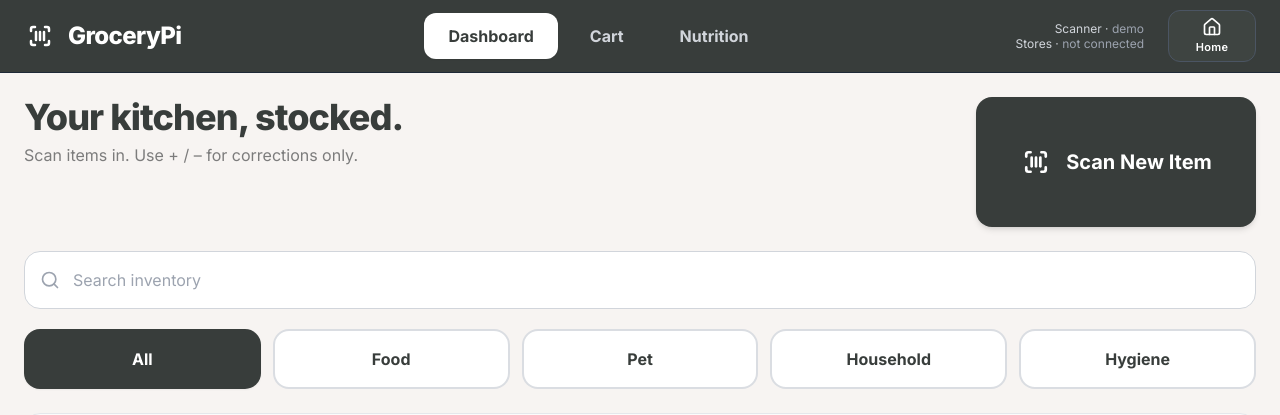
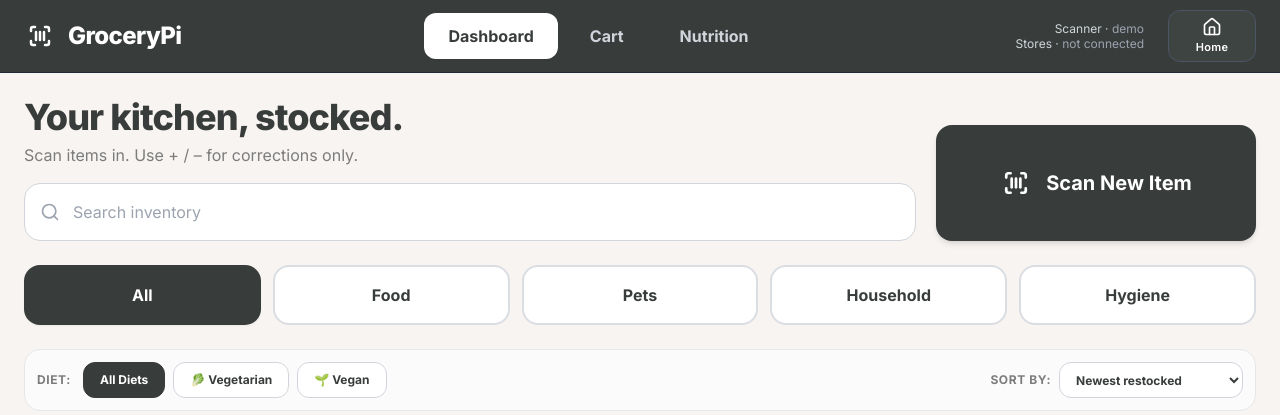
Before and after one commit to OCE-Cinna/grocerypi, a React (Vite) app in the folder frontend/: page / in a window 1280 px wide. Shown: the top 415 px of the page. Built offline with nearby package versions, Linux system fonts and the light colour scheme; no server answers.

Commit message:
Align Dashboard layout, Delete modal, and Scan feedback with Figma prototype

```diff
--- a/frontend/src/components/DeleteConfirmModal.jsx
+++ b/frontend/src/components/DeleteConfirmModal.jsx
@@ -21,13 +21,13 @@ export default function DeleteConfirmModal({ item, onConfirm, onCancel }) {
         <div className="grid grid-cols-2 gap-4 mt-8">
           <button
             onClick={onCancel}
-            className="h-16 rounded-2xl border-2 border-gray-300 bg-white hover:bg-gray-50 text-gunmetal font-bold text-lg transition-all active:scale-98 flex items-center justify-center"
+            className="h-16 rounded-2xl border-2 border-gunmetal bg-transparent hover:bg-gray-50 text-gunmetal font-bold text-lg transition-all active:scale-98 flex items-center justify-center cursor-pointer"
           >
             Cancel
           </button>
           <button
             onClick={() => onConfirm(item)}
-            className="h-16 rounded-2xl bg-dustyRose hover:bg-dustyRose-dark text-white font-bold text-lg transition-all active:scale-98 flex items-center justify-center shadow-sm"
+            className="h-16 rounded-2xl bg-dustyRose hover:bg-dustyRose-dark text-gunmetal font-bold text-lg transition-all active:scale-98 flex items-center justify-center shadow-sm cursor-pointer"
           >
             Confirm
           </button>
--- a/frontend/src/components/GroceryCard.jsx
+++ b/frontend/src/components/GroceryCard.jsx
@@ -131,21 +131,21 @@ export default function GroceryCard({ item, activeSortNutrient, onIncrement, onD
         {/* Edit Button */}
         <button
           onClick={() => onEdit(item)}
-          className="w-20 sm:w-24 bg-white hover:bg-gray-50 flex flex-col items-center justify-center text-gray-700 transition-colors border-r border-gray-200 gap-1 active:bg-gray-100"
+          className="w-20 sm:w-24 bg-white hover:bg-gray-50 flex flex-col items-center justify-center text-gunmetal transition-colors border-r border-gray-200 gap-1 active:bg-gray-100 cursor-pointer"
           title="Edit item"
         >
-          <Pencil className="w-4 h-4 stroke-[2]" />
-          <span className="text-xs font-medium">Edit</span>
+          <Pencil className="w-4 h-4 stroke-[2] text-gunmetal" />
+          <span className="text-xs font-medium text-gunmetal">Edit</span>
         </button>
 
-        {/* Delete Button (Dusty Rose) */}
+        {/* Delete Button (Dusty Rose with Gunmetal text/icon) */}
         <button
           onClick={() => onDelete(item)}
-          className="w-20 sm:w-24 bg-dustyRose hover:bg-dustyRose-dark text-white flex flex-col items-center justify-center transition-colors gap-1 active:opacity-90"
+          className="w-20 sm:w-24 bg-dustyRose hover:bg-dustyRose-dark text-gunmetal flex flex-col items-center justify-center transition-colors gap-1 active:opacity-90 cursor-pointer"
           title="Delete item"
         >
-          <Trash2 className="w-4 h-4 stroke-[2]" />
-          <span className="text-xs font-medium text-white">Delete</span>
+          <Trash2 className="w-4 h-4 stroke-[2] text-gunmetal" />
+          <span className="text-xs font-medium text-gunmetal">Delete</span>
         </button>
       </div>
     </div>
--- a/frontend/src/components/ScanFeedbackOverlay.jsx
+++ b/frontend/src/components/ScanFeedbackOverlay.jsx
@@ -15,8 +15,13 @@ export default function ScanFeedbackOverlay({ scanEvent, onUndo, onClose }) {
     .trim();
 
   return (
-    <div className="fixed inset-0 z-50 flex items-center justify-center p-4 bg-gunmetal/60 backdrop-blur-xs select-none">
-      <div className="bg-white rounded-3xl p-8 sm:p-10 max-w-lg w-full shadow-2xl border border-gray-200 text-center relative">
+    <div
+      onClick={(e) => {
+        if (e.target === e.currentTarget && onClose) onClose();
+      }}
+      className="fixed inset-0 z-50 flex items-center justify-center p-4 bg-gunmetal/60 backdrop-blur-xs select-none"
+    >
+      <div className="bg-white rounded-3xl p-8 sm:p-10 max-w-lg w-full shadow-2xl border border-gray-200 text-center relative animate-scale-in">
         {/* Top Lime Cream Check Icon */}
         <div className="w-16 h-16 rounded-2xl bg-limeCream flex items-center justify-center mx-auto mb-5 shadow-xs">
           <Check className="w-9 h-9 stroke-[3] text-gunmetal" />
@@ -41,7 +46,7 @@ export default function ScanFeedbackOverlay({ scanEvent, onUndo, onClose }) {
         <div className="mt-8">
           <button
             onClick={() => onUndo(scanEvent)}
-            className="w-full h-18 rounded-2xl bg-gunmetal hover:bg-gunmetal-dark text-white font-bold text-xl flex items-center justify-center gap-3 active:scale-98 transition-all shadow-md"
+            className="w-full h-18 rounded-2xl bg-gunmetal hover:bg-gunmetal-dark text-white font-bold text-xl flex items-center justify-center gap-3 active:scale-98 transition-all shadow-md cursor-pointer"
           >
             <Undo2 className="w-6 h-6 stroke-[2.5]" />
             <span>Undo</span>
--- a/frontend/src/pages/DashboardPage.jsx
+++ b/frontend/src/pages/DashboardPage.jsx
@@ -2,7 +2,7 @@ import React, { useState, useMemo } from "react";
 import { Search, X } from "lucide-react";
 import GroceryCard from "../components/GroceryCard";
 
-const CATEGORIES = ["All", "Food", "Pet", "Household", "Hygiene"];
+const CATEGORIES = ["All", "Food", "Pets", "Household", "Hygiene"];
 
 export default function DashboardPage({
   items,
@@ -64,21 +64,41 @@ export default function DashboardPage({
 
   return (
     <div className="max-w-[1280px] mx-auto px-4 sm:px-6 py-6 pb-20 select-none">
-      {/* Top Header Row: Title & Large Scan New Item Button */}
-      <div className="flex flex-col md:flex-row md:items-start justify-between gap-4 mb-6">
-        <div>
+      {/* Top Header Row: Left (Title + Subtitle + Search) & Right (Scan New Item) */}
+      <div className="flex flex-col md:flex-row md:items-end justify-between gap-5 mb-6">
+        <div className="flex-1">
           <h2 className="text-3xl sm:text-4xl font-extrabold text-gunmetal tracking-tight">
             Your kitchen, stocked.
           </h2>
           <p className="text-base text-kioskGray mt-1.5 font-normal">
             Scan items in. Use + / – for corrections only.
           </p>
+
+          {/* Search Bar (58px high) */}
+          <div className="relative mt-4">
+            <Search className="absolute left-4 top-1/2 -translate-y-1/2 w-5 h-5 text-gray-400" />
+            <input
+              type="text"
+              value={searchQuery}
+              onChange={(e) => setSearchQuery(e.target.value)}
+              placeholder="Search inventory"
+              className="w-full h-[58px] pl-12 pr-4 bg-white rounded-2xl border border-gray-300 focus:border-gunmetal text-base text-gunmetal placeholder-gray-400 outline-none transition-all shadow-xs"
+            />
+            {searchQuery && (
+              <button
+                onClick={() => setSearchQuery("")}
+                className="absolute right-4 top-1/2 -translate-y-1/2 text-gray-400 hover:text-gunmetal p-1"
+              >
+                <X className="w-5 h-5" />
+              </button>
+            )}
+          </div>
         </div>
 
-        {/* Primary Action Touch Button (140-150px high on Kiosk) */}
+        {/* Primary Action Touch Button (spanning alongside Header & Search on desktop) */}
         <button
           onClick={onOpenScanModal}
-          className="w-full md:w-[280px] h-[100px] md:h-[130px] rounded-2xl bg-gunmetal hover:bg-gunmetal-dark text-white font-bold text-xl flex items-center justify-center gap-3.5 transition-all active:scale-98 shadow-md"
+          className="w-full md:w-[320px] h-[90px] md:h-[116px] rounded-2xl bg-gunmetal hover:bg-gunmetal-dark text-white font-bold text-xl flex items-center justify-center gap-3.5 transition-all active:scale-98 shadow-md shrink-0 cursor-pointer"
         >
           <div className="w-8 h-8 rounded-lg flex items-center justify-center font-mono">
             <svg width="26" height="26" viewBox="0 0 24 24" fill="none" stroke="currentColor" strokeWidth="2.5" strokeLinecap="round" strokeLinejoin="round">
@@ -93,26 +113,6 @@ export default function DashboardPage({
           </div>
           <span>Scan New Item</span>
         </button>
-      </div>
-
-      {/* Search Bar (58px high) */}
-      <div className="relative mb-5">
-        <Search className="absolute left-4 top-1/2 -translate-y-1/2 w-5 h-5 text-gray-400" />
-        <input
-          type="text"
-          value={searchQuery}
-          onChange={(e) => setSearchQuery(e.target.value)}
-          placeholder="Search inventory"
-          className="w-full h-[58px] pl-12 pr-4 bg-white rounded-2xl border border-gray-300 focus:border-gunmetal text-base text-gunmetal placeholder-gray-400 outline-none transition-all shadow-xs"
-        />
-        {searchQuery && (
-          <button
-            onClick={() => setSearchQuery("")}
-            className="absolute right-4 top-1/2 -translate-y-1/2 text-gray-400 hover:text-gunmetal p-1"
-          >
-            <X className="w-5 h-5" />
-          </button>
-        )}
       </div>
 
       {/* Quick-Filter Tab Bar (64px high) */}
@@ -222,8 +222,10 @@ export default function DashboardPage({
       {/* Footer Info Row */}
       <div className="flex items-center justify-between text-xs text-kioskGray mt-6 pt-3 border-t border-gray-300">
         <span>{filteredItems.length} items · illustrative household · 14 Oct 2026</span>
-        {filteredItems.length > 5 && (
-          <span className="font-medium text-gray-500">Scroll for more items ∨</span>
+        {filteredItems.length > 2 && (
+          <span className="font-medium text-gray-500">
+            Scroll for {Math.max(1, filteredItems.length - 2)} more items ∨
+          </span>
         )}
       </div>
     </div>
```
